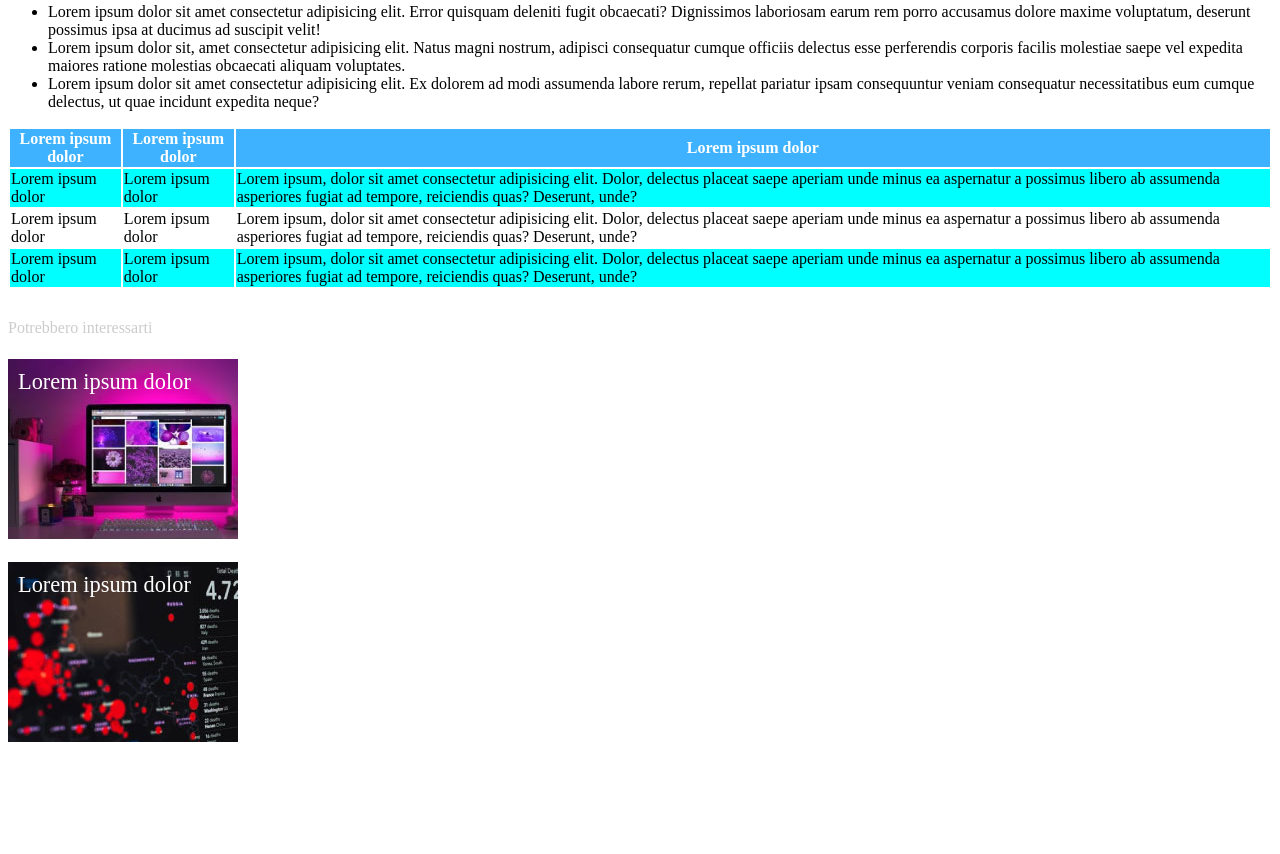
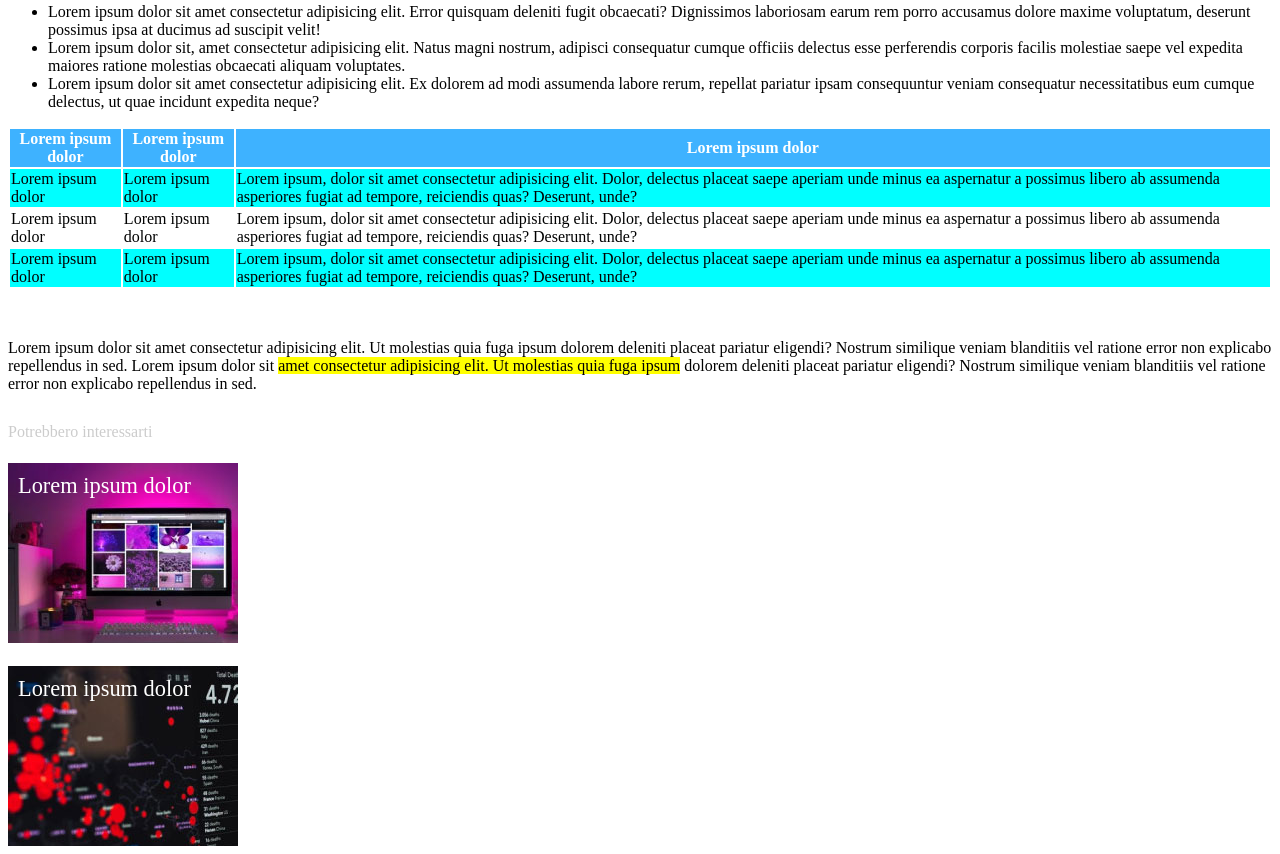
Before and after one commit to Dani9898/html-css-booleaner, a plain HTML site: page index.html in a window 1280 px wide. Shown: the part 877-1731 px from the top of the page. Before the commit the page ends 1627 px from the top, so only its background shows below. Drawn offline with Linux system fonts and the light colour scheme.

Commit message:
Exercise completed

```diff
--- a/index.html
+++ b/index.html
@@ -147,6 +147,9 @@
             </table>
             <!-- /Tabella -->
 
+            <p>
+                Lorem ipsum dolor sit amet consectetur adipisicing elit. Ut molestias quia fuga ipsum dolorem deleniti placeat pariatur eligendi? Nostrum similique veniam blanditiis vel ratione error non explicabo repellendus in sed. Lorem ipsum dolor sit <span class="testo_evidenziato">amet consectetur adipisicing elit. Ut molestias quia fuga ipsum</span> dolorem deleniti placeat pariatur eligendi? Nostrum similique veniam blanditiis vel ratione error non explicabo repellendus in sed.
+            </p>
         </section>
 
     </main>
```
